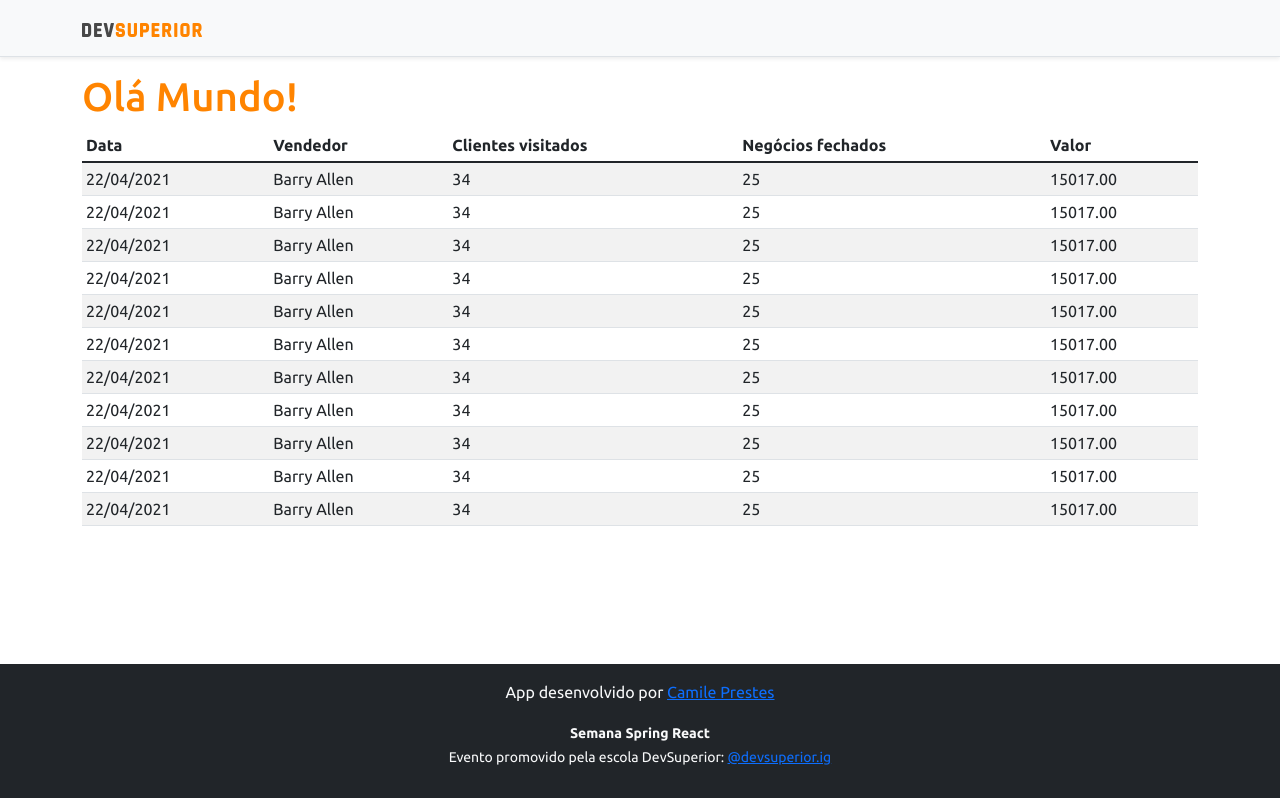
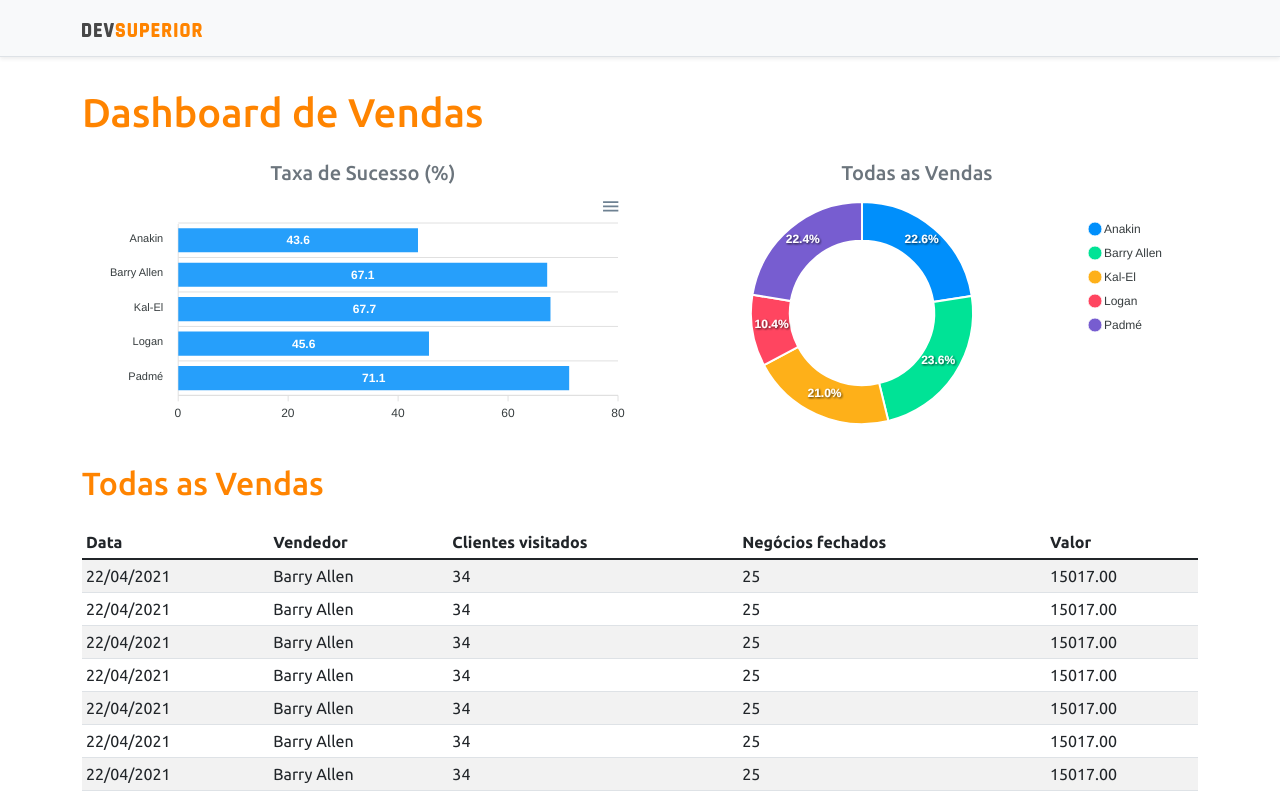
Before and after one commit to camileprestes/projeto-sds4, a React (Create React App) app in the folder frontend/: page / in a window 1280 px wide. Shown: the top 798 px of the page. Built offline with nearby package versions, Linux system fonts and the light colour scheme.

Commit message:
Static charts

```diff
--- a/frontend/package.json
+++ b/frontend/package.json
@@ -10,8 +10,10 @@
     "@types/node": "^12.0.0",
     "@types/react": "^17.0.0",
     "@types/react-dom": "^17.0.0",
+    "apexcharts": "^3.28.1",
     "bootstrap": "^5.1.1",
     "react": "^17.0.2",
+    "react-apexcharts": "^1.3.9",
     "react-dom": "^17.0.2",
     "react-scripts": "4.0.3",
     "typescript": "^4.1.2",
--- a/frontend/src/App.tsx
+++ b/frontend/src/App.tsx
@@ -1,4 +1,6 @@
+import BarChart from 'components/BarChart';
 import DataTable from 'components/DataTable';
+import DonutChart from 'components/DonutChart';
 import Footer from 'components/Footer';
 import NavBar from 'components/NavBar';
 import React from 'react';
@@ -8,7 +10,22 @@
     <>
       <NavBar />
       <div className="container">
-        <h1 className="text-primary">Olá Mundo!</h1>
+        <h1 className="text-primary py-3">Dashboard de Vendas</h1>
+
+        <div className="row px-3">
+          <div className="col-sm-6">
+            <h5 className="text-center text-secondary">Taxa de Sucesso (%)</h5>
+            <BarChart />
+          </div>
+          <div className="col-sm-6">
+            <h5 className="text-center text-secondary">Todas as Vendas</h5>
+            <DonutChart />
+          </div>
+        </div>
+        <div className="py-3">
+          <h2 className="text-primary">Todas as Vendas</h2>
+
+        </div>
 
         <DataTable />
       </div>
--- /dev/null
+++ b/frontend/src/components/BarChart/index.tsx
@@ -0,0 +1,35 @@
+import Chart from 'react-apexcharts';
+
+const BarChart = () => {
+
+    const options = {
+        plotOptions: {
+            bar: {
+                horizontal: true,
+            }
+        },
+    };
+
+    const mockData = {
+        labels: {
+            categories: ['Anakin', 'Barry Allen', 'Kal-El', 'Logan', 'Padmé']
+        },
+        series: [
+            {
+                name: "% Sucesso",
+                data: [43.6, 67.1, 67.7, 45.6, 71.1]
+            }
+        ]
+    };
+
+    return (
+        <Chart
+            options={{ ...options, xaxis: mockData.labels }}
+            series={mockData.series}
+            type="bar"
+            height="240"
+        />
+    );
+}
+
+export default BarChart;
--- /dev/null
+++ b/frontend/src/components/DonutChart/index.tsx
@@ -0,0 +1,27 @@
+import Chart from 'react-apexcharts';
+
+const DonutChart = () => {
+
+    const mockData = {
+        series: [477138, 499928, 444867, 220426, 473088],
+        labels: ['Anakin', 'Barry Allen', 'Kal-El', 'Logan', 'Padmé']
+    }
+
+    const options = {
+        legend: {
+            show: true
+        }
+    }
+
+
+    return (
+        <Chart
+            options={{ ...options, labels: mockData.labels }}
+            series={mockData.series}
+            type="donut"
+            height="240"
+        />
+    );
+}
+
+export default DonutChart;
```
Also changed, not shown: 1 other file (tests, documents, lock files or other folders).
